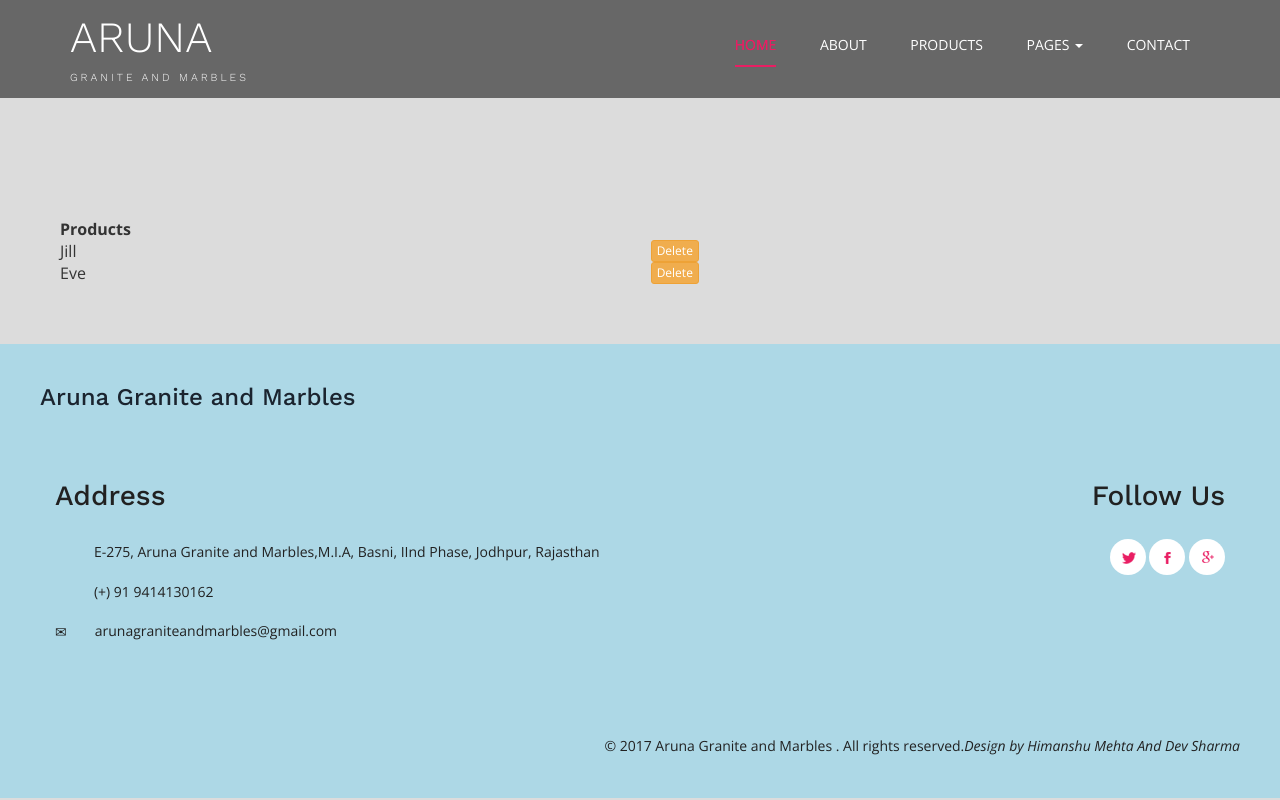
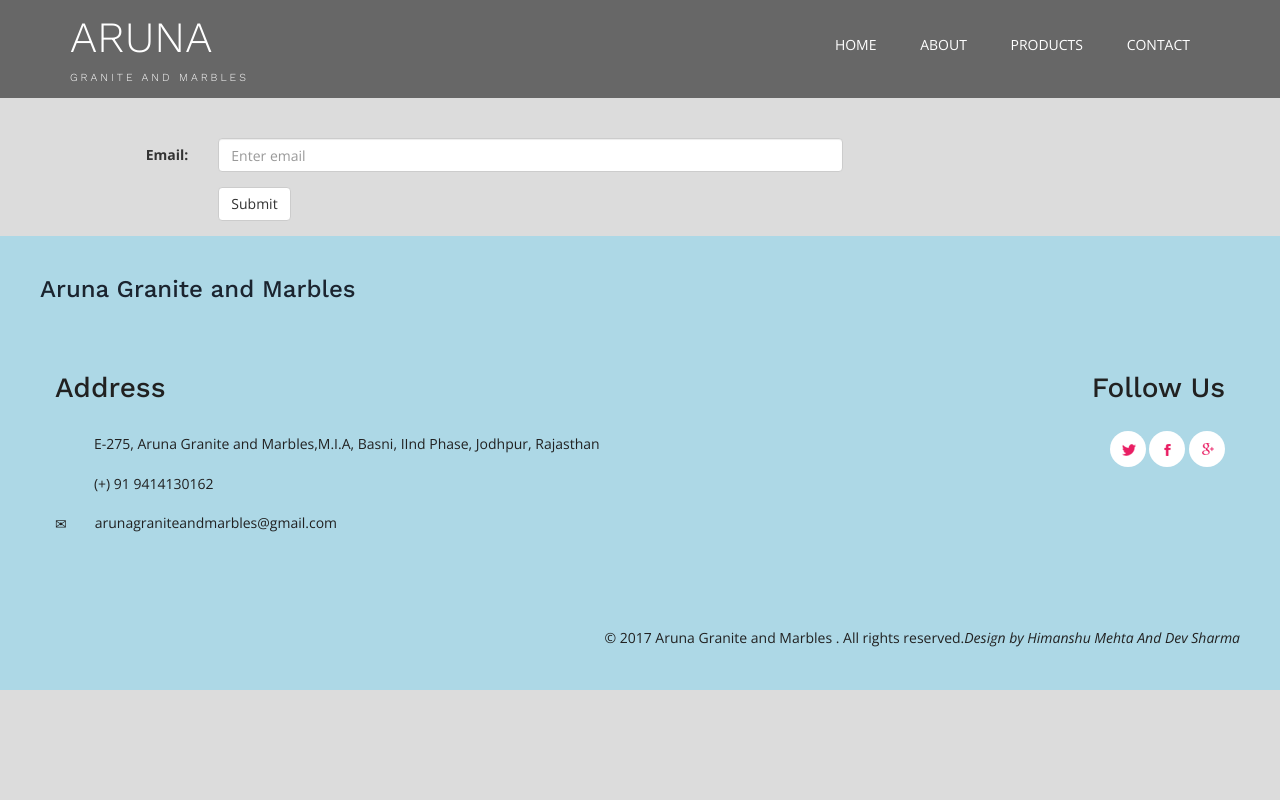
Before and after one commit to devsharma1996/web-project, a Django app: page /polls/wishlist/ in a window 1280 px wide. Run offline with Django 3.2, Linux system fonts and the light colour scheme; some libraries are stand-ins or nearby versions; some web fonts are replaced.

Commit message:
second change

```diff
--- a/mysite/mysite/settings.py
+++ b/mysite/mysite/settings.py
@@ -27,7 +27,11 @@ DEBUG = True
 
 ALLOWED_HOSTS = []
 
-
+EMAIL_HOST='smtp.gmail.com'
+EMAIL_HOST_USER='your email'
+EMAIL_HOST_PASSWORD='your password'
+EMAIL_PORT=587
+EMAIL_USE_TLS=True
 # Application definition
 
 INSTALLED_APPS = [
--- a/mysite/polls/static/polls/js/cookies.js
+++ b/mysite/polls/static/polls/js/cookies.js
@@ -18,7 +18,7 @@ function createCookie(type,product){
         ReadCookie();
         no=parseInt(getCookie('no'))+1;
         document.cookie="no="+no+";";
-        document.cookie=type+"="+product+";";
+        document.cookie=type+"="+product+";"+"path=/";
         document.getElementById("no_of_products").textContent=no;
         allcookies=document.cookie;
         console.log(allcookies);
--- a/mysite/polls/templates/polls/wishlist.html
+++ b/mysite/polls/templates/polls/wishlist.html
@@ -37,15 +37,15 @@ function hideURLbar(){ window.scrollTo(0,1); } </script>
 						<span class="menu"><img src="{% static 'polls/images/menu.png' %}" alt=" " /></span>
 						<nav class="link-effect-3" id="link-effect-3">
 							<ul class="nav1 nav">
-								<li class="active"><a data-hover="Home" href="">Home</a></li>
+								<li><a data-hover="Home" href="">Home</a></li>
 								<li><a href="#about" class="scroll" data-hover="About">About</a></li>
 								<li><a href="#agents" class="scroll" data-hover="Products">Products</a></li>
-								<li><a href="#" class="dropdown-toggle" data-toggle="dropdown" role="button" aria-haspopup="true" aria-expanded="false" data-hover="Pages">Pages <span class="caret"></span></a>
+                        <!--        <li><a href="#" class="dropdown-toggle" data-toggle="dropdown" role="button" aria-haspopup="true" aria-expanded="false" data-hover="Pages">Pages <span class="caret"></span></a>
 									<ul class="dropdown-menu">
 										<li><a data-hover="Gallery" href="#gallery" class="scroll">Gallery</a></li>
 										<li><a data-hover="Testimonials" href="#testimonial" class="scroll">Testimonials</a></li>
 									</ul>
-								</li>
+								</li>  -->
 								<li><a data-hover="Contact" href="#contact" class="scroll">Contact</a></li>
 							</ul>
 						</nav>
@@ -65,44 +65,42 @@ function hideURLbar(){ window.scrollTo(0,1); } </script>
 
     <!--wishlist-->
     <div style="padding:20px">
-    <table style="width:80%; padding:40px; margin:40px">
-      <tr>
-         <th>Products</th>
-         <th></th>
-         <th></th>
-      </tr>
-      <br/>
-      <tr>
-         <th></th>
-         <th></th>
-         <th></th>
-      </tr>
-      <tr>
-       <td>Jill</td>
-       <td></td>
-       <td><button type="button" class="btn btn-warning btn-xs">Delete</button></td>
-      </tr>
-      <br/>
-      <tr>
-         <th></th>
-         <th></th>
-         <th></th>
-      </tr>
-      <tr>
-       <td>Eve</td>
-       <td></td>
-       <td><button type="button" class="btn btn-warning btn-xs">Delete</button></td>
-      </tr>
-      <br/>
-      <tr>
-         <th></th>
-         <th></th>
-         <th></th>
-      </tr>
-    </table>
+
+     {% for name,value in cookies.items %}
+      {% if name != 'csrftoken' %}
+       <div class="row">
+                    <div class="col-md-3">
+                       <div class="thumbnail">
+                         <img src={{value}} alt="...">
+                       </div>
+                    </div>
+                    <div class="col-md-3 col-md-offset-2" style="text-align:center">{{name}}</div>
+        </div>
+        {%endif%}
+
+    {% endfor %}
+
     </div>
 
     <!--wishlist-->
+
+    <!--send email-->
+    <form class="form-horizontal" action="{% url 'polls:vote' %}" method="post">
+    {%csrf_token%}
+    <div class="form-group">
+    <label class="control-label col-sm-2" for="email">Email:</label>
+    <div class="col-sm-6">
+      <input type="email" name="choice" size="35" class="form-control" placeholder="Enter email">
+    </div>
+  </div>
+  <div class="form-group">
+    <div class="col-sm-offset-2 col-sm-8">
+      <button type="submit" class="btn btn-default">Submit</button>
+    </div>
+  </div>
+    </form>
+
+    <!--send email-->
 
 	<!-- contact -->
 	<div class="contact" id="contact">
--- a/mysite/polls/urls.py
+++ b/mysite/polls/urls.py
@@ -7,4 +7,5 @@ urlpatterns=[
     url(r'^$',views.index,name="index"),
     url('marble/',views.marble,name="marble"),
     url('wishlist/',views.wishlist,name="wishlist"),
+    url('vote/',views.vote,name="vote"),
 ]
--- a/mysite/polls/views.py
+++ b/mysite/polls/views.py
@@ -1,10 +1,17 @@
+from django.template.loader import render_to_string
+from django.conf import settings
 from django.shortcuts import render,get_object_or_404
 from django.http import HttpResponse,Http404,HttpResponseRedirect
 from django.template import loader
 from django.urls import reverse
 from .models import Question,Choice
+from django.core.mail import EmailMessage
+from django.core.mail import send_mail
 
 # Create your views here.
+
+html_content=''
+
 def index(request):
     #return HttpResponse(template.render(context,request))
     return render(request,'polls/index.html')
@@ -15,4 +22,29 @@ def marble(request):
     return render(request,'polls/marbles.html')
 
 def wishlist(request):
-    return render(request,'polls/wishlist.html')
+    for name,value in request.COOKIES.items():
+        print ("key:"+name)
+        print ("value:"+value)
+    html_content=render_to_string('polls/wishlist.html',{'cookies':request.COOKIES})
+    html_content=render(request,'polls/wishlist.html',{'cookies':request.COOKIES})
+    return html_content
+
+def vote(request):
+    to=request.POST['choice']
+    print(to)
+    #send_mail(
+    #'Subject here',
+    #'Here is the message.',
+    #'devsharmarouth132@gmail.com',
+    #[to],
+    #fail_silently=False,
+    #)
+    #rendered = render_to_string('polls/wishlist.html')
+    #html_content=rendered
+    html_content=render_to_string('polls/wishlist.html',{'cookies':request.COOKIES})
+
+
+    msg = EmailMessage('email fro arm', html_content,'devsharmarouth132@gmail.com', [to])
+    msg.content_subtype = "html"  # Main content is now text/html
+    msg.send()
+    return HttpResponseRedirect(reverse('polls:wishlist'))
```
Also changed, not shown: mysite/polls/templates/polls/index.html (+5 -5 lines), mysite/polls/templates/polls/marbles.html (+4 -4 lines).
